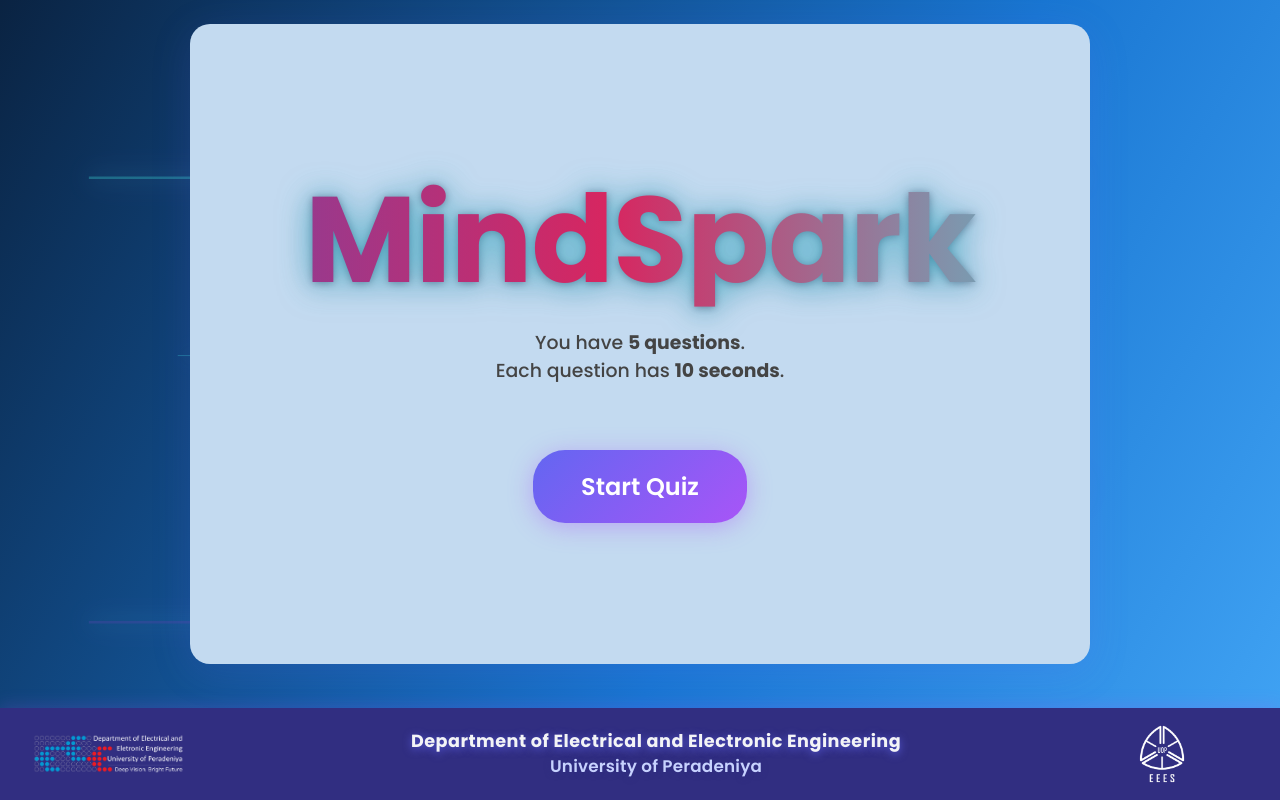
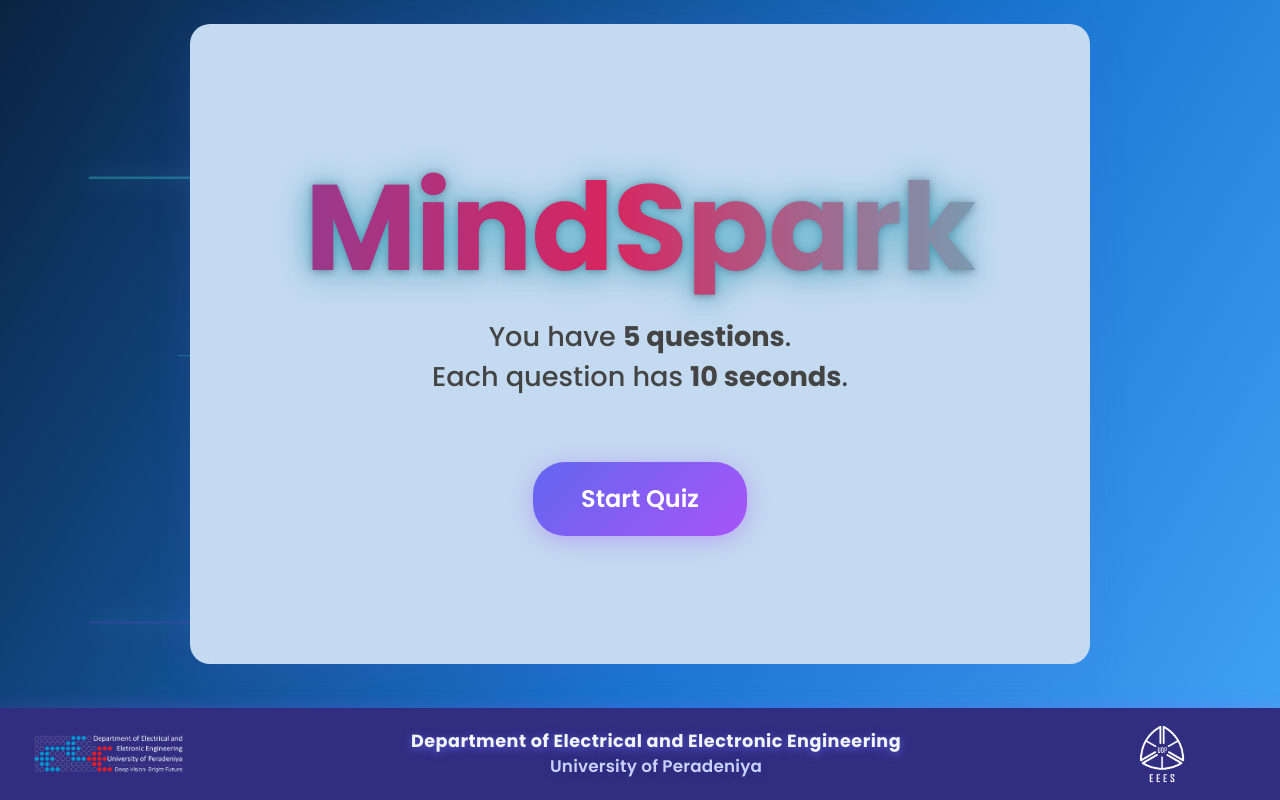
Before and after one commit to thaveeshadithya/quiz, a React (Vite) app: page / in a window 1280 px wide. Built offline with nearby package versions, Linux system fonts and the light colour scheme.

Commit message:
2.2
change font size

```diff
--- a/src/components/Quiz.tsx
+++ b/src/components/Quiz.tsx
@@ -187,7 +187,7 @@ const Quiz: React.FC<QuizProps> = ({ questions }) => {
                                     MindSpark
                                 </motion.h1>
                 <div style={{
-                    fontSize: '1.18rem',
+                    fontSize: '1.7rem',
                     color: '#444',
                     marginBottom: '2.2rem',
                     fontWeight: 500,
--- a/src/index.css
+++ b/src/index.css
@@ -53,7 +53,7 @@ body {
 }
 
 h1 {
-  font-size: 3.2em;
+  font-size: 5.2em;
   line-height: 1.1;
 }
 
```
Also changed, not shown: src/questions.ts (+40 -0 lines).
